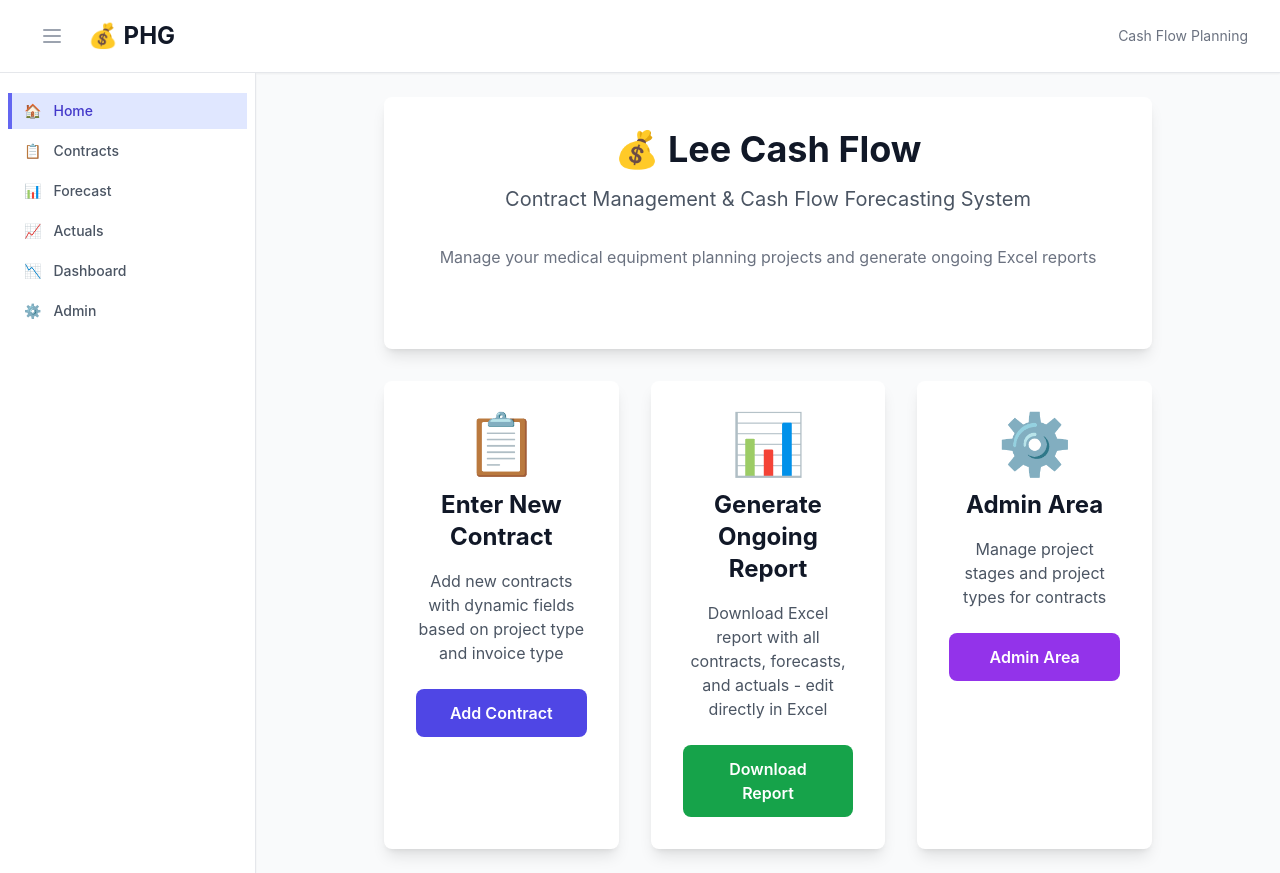
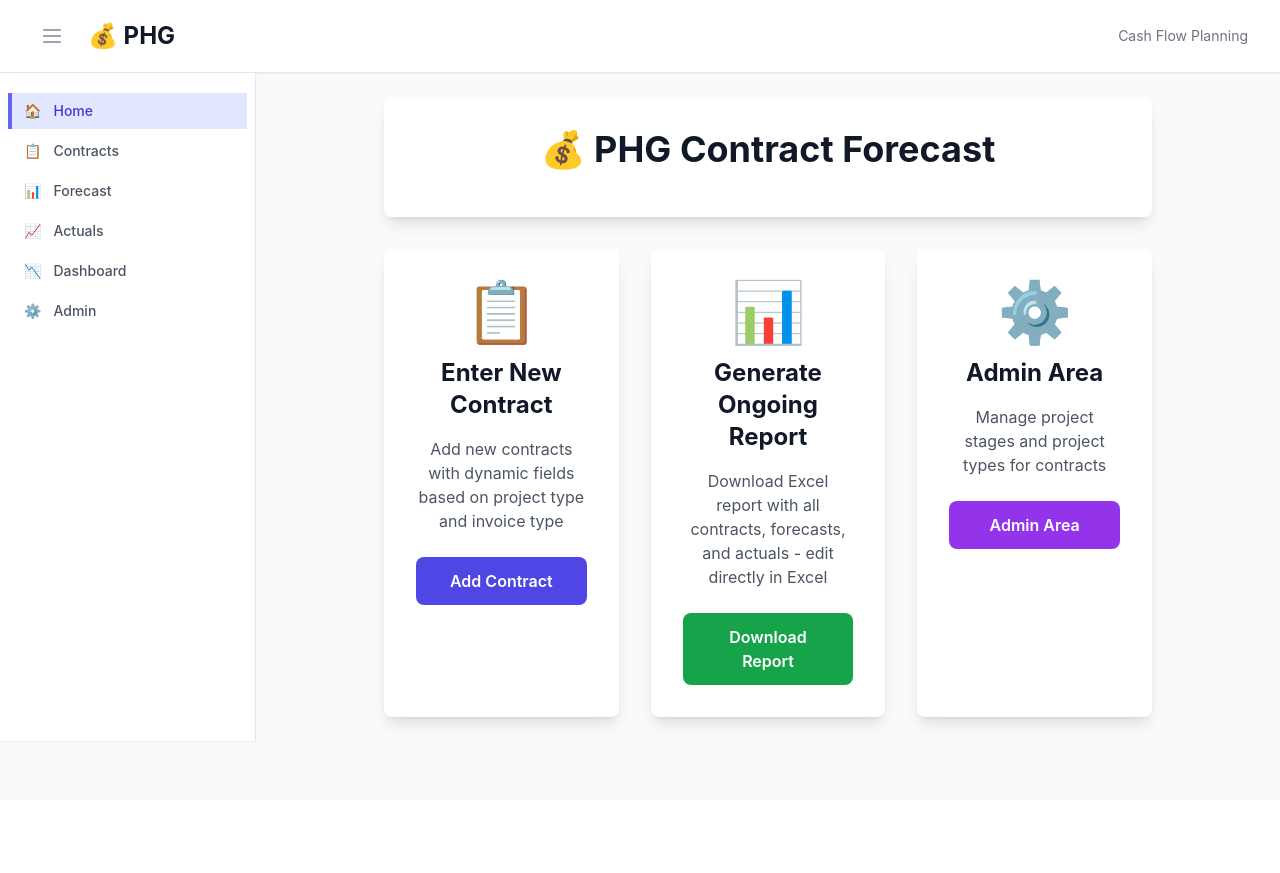
Before and after one commit to leewaller93/epcashflow, a React (Create React App) app in the folder frontend/: page / in a window 1280 px wide. After the commit the page ends 800 px from the top, so only its background shows below. Built offline with nearby package versions, Linux system fonts and the light colour scheme; no server answers.

Commit message:
Change app name from Lee Cash Flow to PHG Contract Forecast and remove descriptive text

```diff
--- a/frontend/src/components/WelcomeScreen.js
+++ b/frontend/src/components/WelcomeScreen.js
@@ -6,14 +6,8 @@ function WelcomeScreen({ onNavigate }) {
       <div className="max-w-3xl mx-auto">
         <div className="bg-white rounded-lg shadow-lg p-8 mb-8">
           <h1 className="text-4xl font-bold text-gray-900 mb-4">
-            💰 Lee Cash Flow
+            💰 PHG Contract Forecast
           </h1>
-          <p className="text-xl text-gray-600 mb-8">
-            Contract Management & Cash Flow Forecasting System
-          </p>
-          <p className="text-gray-500 mb-12">
-            Manage your medical equipment planning projects and generate ongoing Excel reports
-          </p>
         </div>
 
         <div className="grid md:grid-cols-3 gap-8">
```
